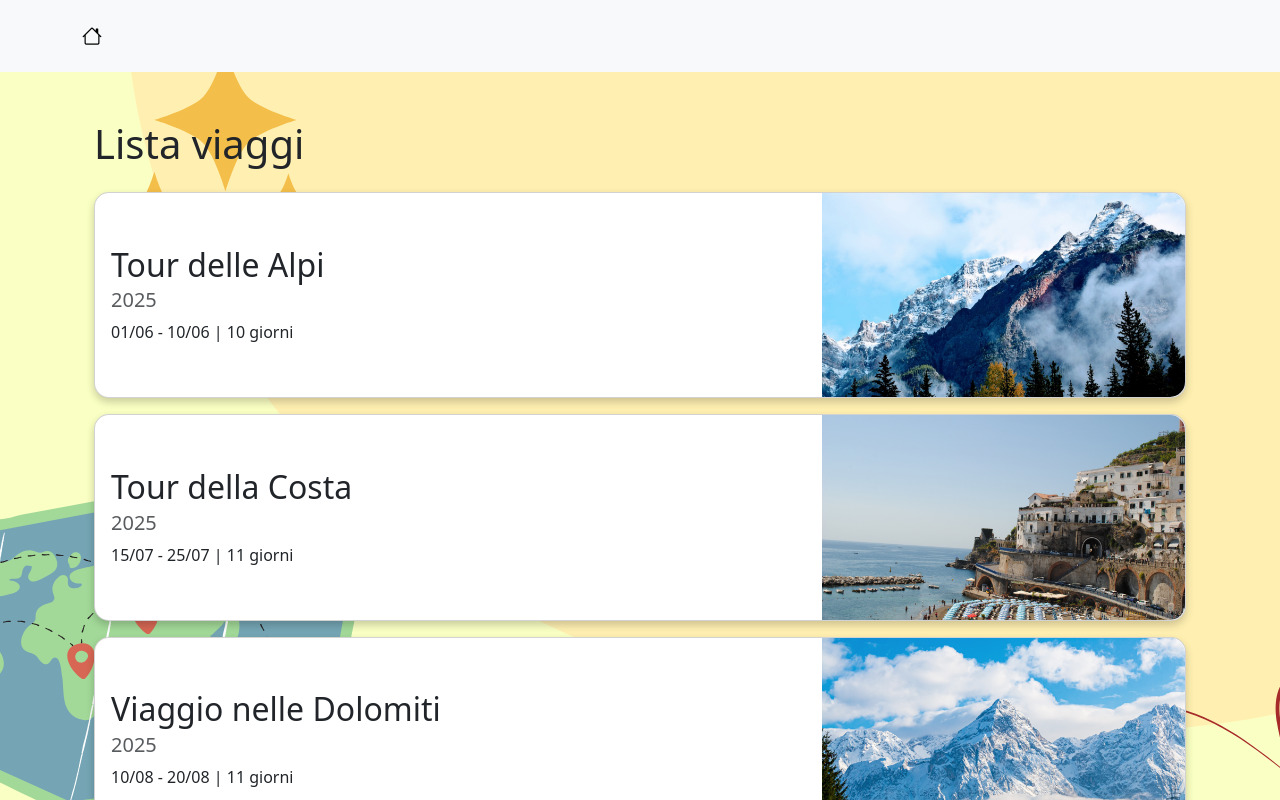
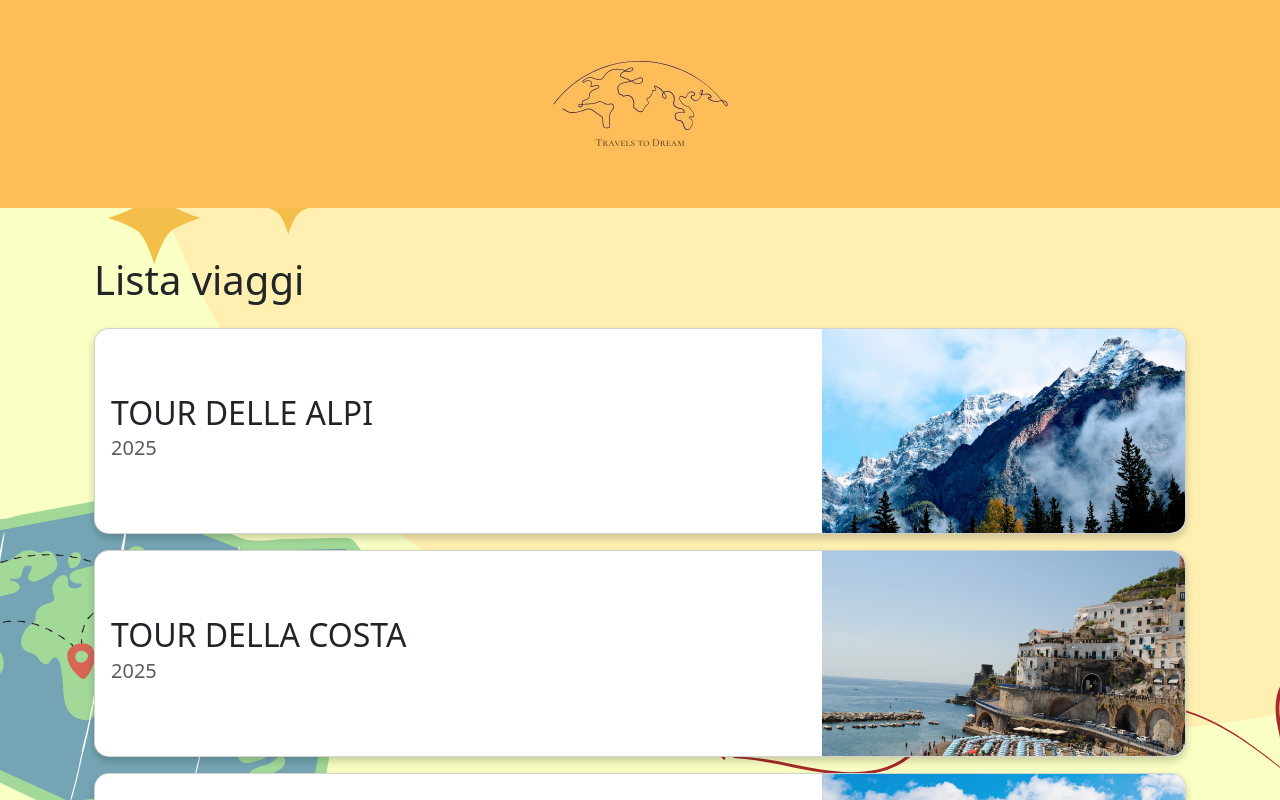
Before and after one commit to RobertoFloris/project-group-1, a React (Vite) app: page /travels in a window 1280 px wide. Shown: the top 800 px of the page. Built offline with nearby package versions, Linux system fonts and the light colour scheme.

Commit message:
[fix] logo

```diff
--- a/index.html
+++ b/index.html
@@ -3,7 +3,7 @@
 
 <head>
   <meta charset="UTF-8" />
-  <link rel="icon" type="image/svg+xml" href="/vite.svg" />
+  <link rel="icon" href="img/logo.jpg" type="image/jpeg" />
   <meta name="viewport" content="width=device-width, initial-scale=1.0" />
   <title>WEBAPP</title>
 </head>
--- a/src/components/ClientCard.jsx
+++ b/src/components/ClientCard.jsx
@@ -5,17 +5,17 @@ const ClientCard = ({ turista, isVisible, onClick }) => {
     <div>
       <div className="card custom-card my-3">
         <div className="card-body">
-          <h2 className="card-title" onClick={onClick} style={{ cursor: 'pointer' }}>
+          <h2 className="card-title text-center" onClick={onClick}>
             {nome} {cognome}
           </h2>
 
-          {isVisible && (
-            <>
-              <p>Email: {email}</p>
-              <p>Codice Fiscale: {codiceFiscale}</p>
-              <p>Numero Cellulare: {numeroCellulare}</p>
-            </>
-          )}
+          <p className={isVisible ? "visible" : ""}>Email: {email}</p>
+          <p className={isVisible ? "visible" : ""}>
+            Codice Fiscale: {codiceFiscale}
+          </p>
+          <p className={isVisible ? "visible" : ""}>
+            Numero Cellulare: {numeroCellulare}
+          </p>
         </div>
       </div>
     </div>
--- a/src/components/Header.jsx
+++ b/src/components/Header.jsx
@@ -1,12 +1,16 @@
-
-import { Link } from 'react-router-dom';
+import { Link } from "react-router-dom";
 
 const Header = () => {
   return (
     <header>
-      <nav className="navbar bg-body-tertiary py-3">
-        <div className="container container-fluid">
-          <Link className="navbar-brand" to="/travels"><i className="bi bi-house"></i></Link>
+      <nav className="navbar py-5">
+        <div className="container container-fluid justify-content-center">
+          <Link className="logo" to="/travels">
+            <img src="src/public/img/logo.jpg" alt="logo" />
+          </Link>
+          {/* <Link className="btn btn-danger" to="/">
+            LOG OUT <i className="bi bi-box-arrow-in-left"></i>
+          </Link> */}
         </div>
       </nav>
     </header>
--- a/src/index.css
+++ b/src/index.css
@@ -3,14 +3,39 @@ body {
     object-fit: cover;
 }
 
+nav {
+    background-color: #FEBD59;
+
+    img {
+        width: 250px;
+    }
+}
+
 .custom-card {
     border-radius: 15px !important;
     box-shadow: 0 4px 8px rgba(0, 0, 0, 0.2);
-    transition: all 0.3s ease;
+    transition: all 1s ease;
+}
+
+.card-title {
+    text-transform: uppercase;
+    cursor: pointer;
 }
 
 .custom-card:hover {
     box-shadow: 0 8px 16px rgba(0, 0, 0, 0.3);
+}
+
+.custom-card .card-body p {
+    transition: max-height 1s ease, opacity 1s ease;
+    overflow: hidden;
+    max-height: 0;
+    opacity: 0;
+}
+
+.custom-card .card-body p.visible {
+    max-height: 100px;
+    opacity: 1;
 }
 
 
```
Also changed, not shown: src/public/img/logo.jpg (added).
